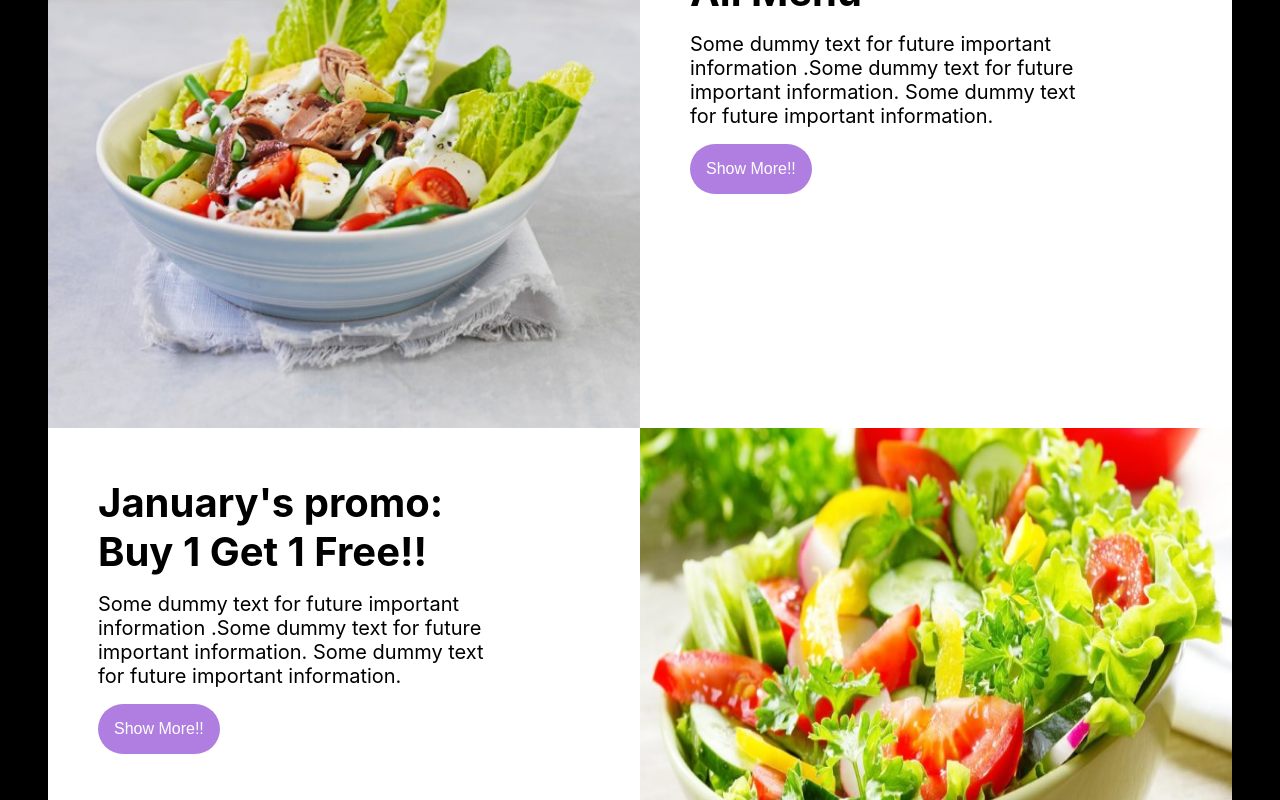
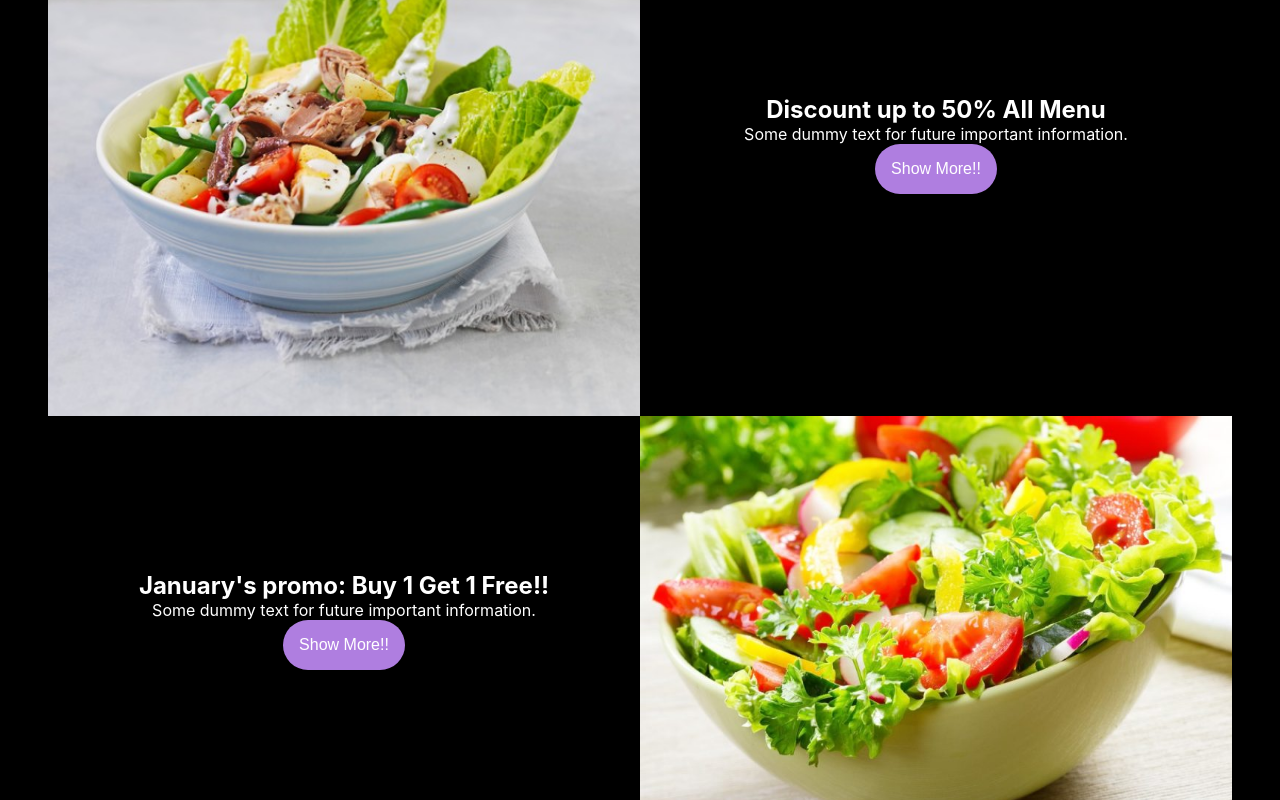
Before and after one commit to Lurr2/Healthy-restaurant, a React (Create React App) app: page / in a window 1280 px wide. Shown: the part 1380-2180 px from the top of the page. Built offline with nearby package versions, Linux system fonts and the light colour scheme.

Commit message:
Reconstructuring codes

```diff
--- a/src/components/Button/Button.module.scss
+++ b/src/components/Button/Button.module.scss
@@ -1,27 +1,25 @@
 @import '../../css/variables.module.scss';
 .btn {
-  align-items: center;
   background-color: $color-secondary-dark;
   border: 0;
   border-radius: 100px;
   box-sizing: border-box;
   color: $color-white;
-  justify-content: center;
-  align-items: center;
   font-size: 16px;
   font-weight: 400;
   padding: 1rem;
   text-align: center;
   cursor: pointer;
-}
 
-.btn:hover,
-.btn:focus {
+  &:hover,
+  &:focus {
     background-color: #16437E;
     color: #ffffff;
   }
 
-.btn:active {
+  &:active {
     background: #09223b;
     color: rgb(255, 255, 255, .7);
   }
+
+}
--- a/src/components/Layout/PopularMenu.module.scss
+++ b/src/components/Layout/PopularMenu.module.scss
@@ -1,16 +1,17 @@
 @import '../../css/variables.module.scss';
 .PopularMenu {
-    height: 70vh;
+
     background-color: $color-primary;
     padding-top: 3rem;
+    text-align: center;
 
     &_heading {
         color: $color-secondary-dark;
         margin-bottom: 3rem;
         text-align: center;
     }
+    .cardContainer {
+        display: flex;
+        justify-content: center;
+    }
 }
-.cardContainer {
-    display: flex;
-    justify-content: center;
-}
--- a/src/components/Layout/Promo.js
+++ b/src/components/Layout/Promo.js
@@ -1,41 +1,25 @@
-import classes from './Promo.module.scss';
+
 import promo_1 from '../../img/promo_1.jpg';
 import promo_2 from '../../img/promo_2.jpg';
-import Button from "../Button/Button";
+import PromotionSlides from '../common/PromotionSlides/PromotionSlides';
 const Promo = () => {
+    const PROMODETAILS = [
+        {id: '1', direction: 'left', title: 'Discount up to 50% All Menu', details: "Some dummy text for future important information.", image: promo_1},
+        {id: '2', direction: 'right', title: "January's promo: Buy 1 Get 1 Free!!", details: "Some dummy text for future important information.", image: promo_2},
+    ]
     return (
         <section>
-            <div className={classes.container}>
-                <div className={classes.imgSide}>
-                    <img className={classes.imgs} src={promo_1} alt="promo" />
-                </div>
-                <div className={classes.textSide}>
-                    <div className={classes.textSide_box}>
-                        <h1 className={classes.textSide_box_h}>Discount up to 50% All Menu</h1>
-                        <p className={classes.textSide_box_p}>Some dummy text for future important information
-                            .Some dummy text for future important information.
-                            Some dummy text for future important information.
-                        </p>
-                        <Button buttonText={`Show More!!`} />
-                    </div>
-                </div>
-            </div>
-            <div className={classes.container}>
+        {PROMODETAILS.map(promo => (
+            <PromotionSlides
+                key={promo.id}
+                details={promo.details}
+                image={promo.image}
+                title={promo.title}
+                direction={promo.direction}
+                />
+        ))}
 
-                <div className={classes.textSide}>
-                    <div className={classes.textSide_box}>
-                        <h1 className={classes.textSide_box_h}>January's promo: Buy 1 Get 1 Free!!</h1>
-                        <p className={classes.textSide_box_p}>Some dummy text for future important information
-                            .Some dummy text for future important information.
-                            Some dummy text for future important information.
-                        </p>
-                        <Button buttonText={`Show More!!`} />
-                    </div>
-                </div>
-                <div className={classes.imgSide}>
-                    <img className={classes.imgs} src={promo_2} alt="promo" />
-                </div>
-            </div>
+
         </section>
     )
 };
--- a/src/components/Layout/Promo.module.scss
+++ /dev/null
@@ -1,34 +0,0 @@
-@import '../../css/variables.module.scss';
-.container {
-display: flex;
-flex-direction: row;
-}
-
-.imgSide {
-    width: 50%;
-    height: 70vh;
-}
-.imgs{
-    width: 100%;
-    height: 100%;
-}
-
-.textSide {
-    width: 50%;
-    background-color: $color-white;
-    height: 70vh;
-    padding: 50px;
-
-    &_box{
-        width: 25rem;
-
-        &_h{
-            font-size: 40px;
-            padding-bottom: 1rem;
-        }
-        &_p{
-            font-size: 20px;
-            padding-bottom: 1rem;
-        }
-    }
-}
--- a/src/components/Order/Order.js
+++ b/src/components/Order/Order.js
@@ -15,7 +15,7 @@ const Order = () => {
             <h1 className={classes.container_heading}>Most popular choices</h1>
             <div className={classes.OrdercardContainer}>
                 {OrderData.map(someOrder => (
-                    <OrderCard OrderList={someOrder}/>
+                    <OrderCard key={someOrder.id} OrderList={someOrder}/>
                 ))}
             </div>
 
--- /dev/null
+++ b/src/components/common/PromotionSlides/PromotionSlides.js
@@ -0,0 +1,39 @@
+import React from 'react';
+import classes from './PromotionSlides.module.scss';
+import Button from '../../Button/Button';
+
+
+const PromotionSlides = ({details, image, title, direction}) => {
+
+if(direction === 'left') {
+    return (
+        <div className={classes.container}>
+            <div className={classes.picture}>
+                <img alt="gowno" src={image} />
+            </div>
+            <div className={classes.content}>
+                <h2>{title}</h2>
+                <p>{details}</p>
+                <Button buttonText={`Show More!!`} />
+            </div>
+        </div>
+
+    );
+    }else{
+        return (
+        <div className={classes.container}>
+        <div className={classes.content}>
+            <h2>{title}</h2>
+            <p>{details}</p>
+            <Button buttonText={`Show More!!`} />
+        </div>
+        <div className={classes.picture}>
+            <img alt="gowno" src={image} />
+        </div>
+    </div>
+
+    );
+    }
+};
+
+export default PromotionSlides;
--- /dev/null
+++ b/src/components/common/PromotionSlides/PromotionSlides.module.scss
@@ -0,0 +1,16 @@
+.container {
+display: flex;
+color: white;
+
+    .content, .picture {
+        flex: 1;
+    }
+    img {
+        width: 100%;
+        height: 100%;
+    }
+    .content {
+        text-align: center;
+        margin: auto 0;
+    }
+}
```
Also changed, not shown: src/index.js (+5 -4 lines). Lines whose indentation alone changed are shown as unchanged.
